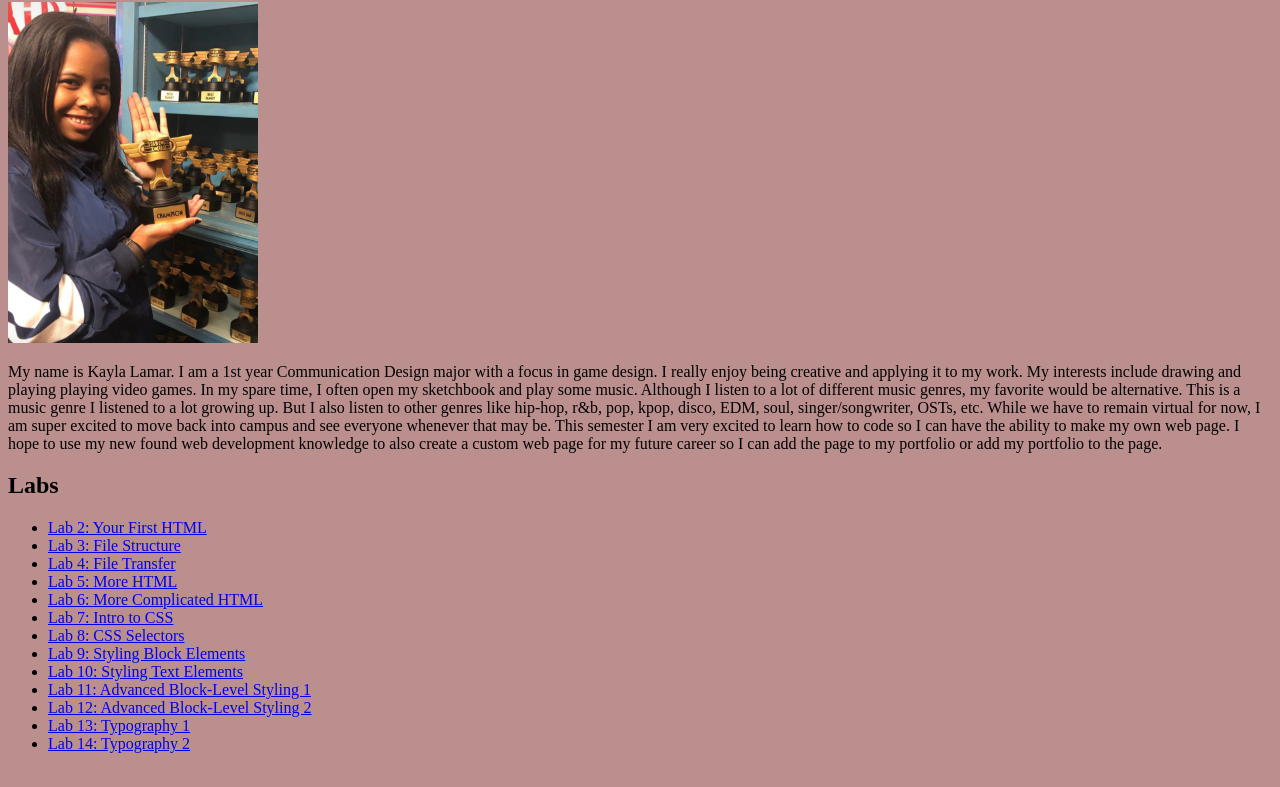
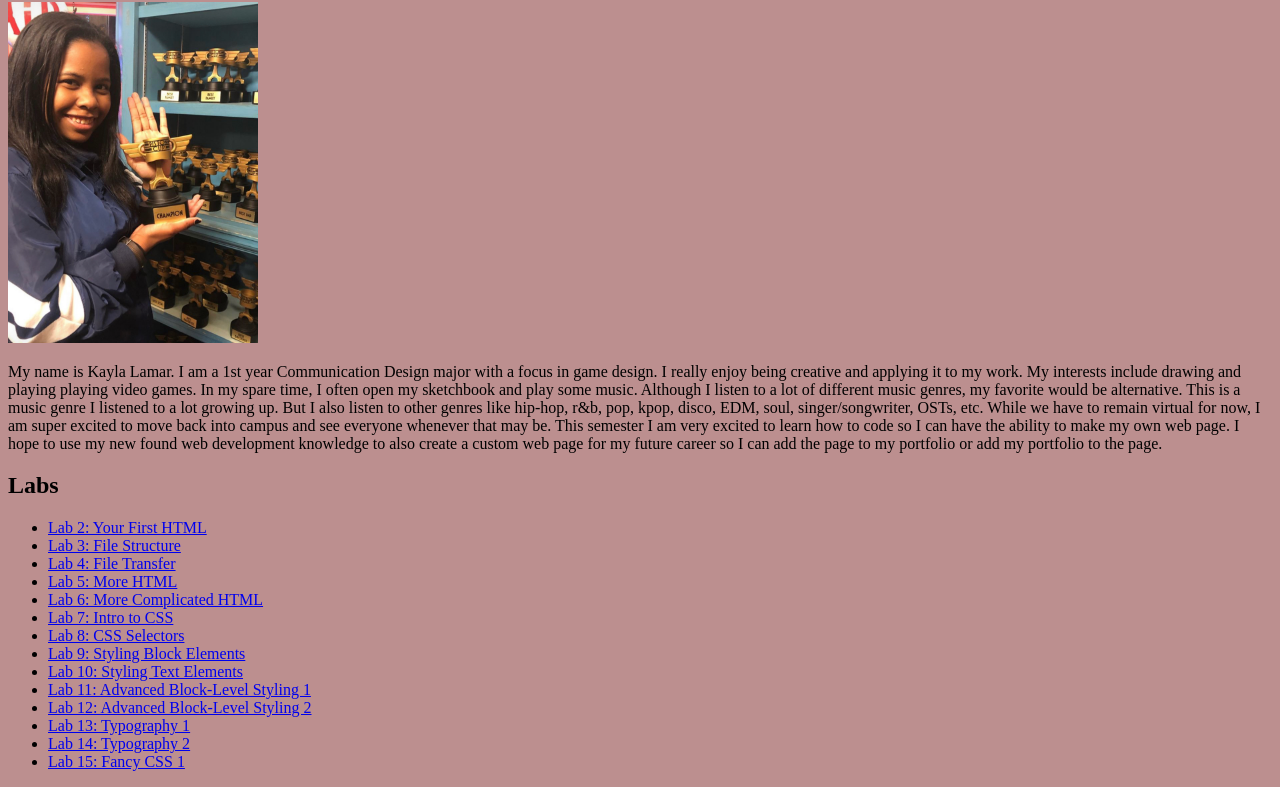
Before and after one commit to KAYLALAMAR1/cst251, a plain HTML site: page index.html in a window 1280 px wide. Shown: the part 78-865 px from the top of the page. Drawn offline with Linux system fonts and the light colour scheme.

Commit message:
added lab 15 link to homepage

```diff
--- a/index.html
+++ b/index.html
@@ -51,6 +51,7 @@ to the page.</p>
 	<li><a href="lab12/index.html">Lab 12: Advanced Block-Level Styling 2</a></li>
 	<li><a href="lab13/index.html">Lab 13: Typography 1</a></li>
 	<li><a href="lab14/index.html">Lab 14: Typography 2</a></li>
+	<li><a href="lab15/index.html">Lab 15: Fancy CSS 1</a></li>
 </div>
 	</main>
 </body>
```
